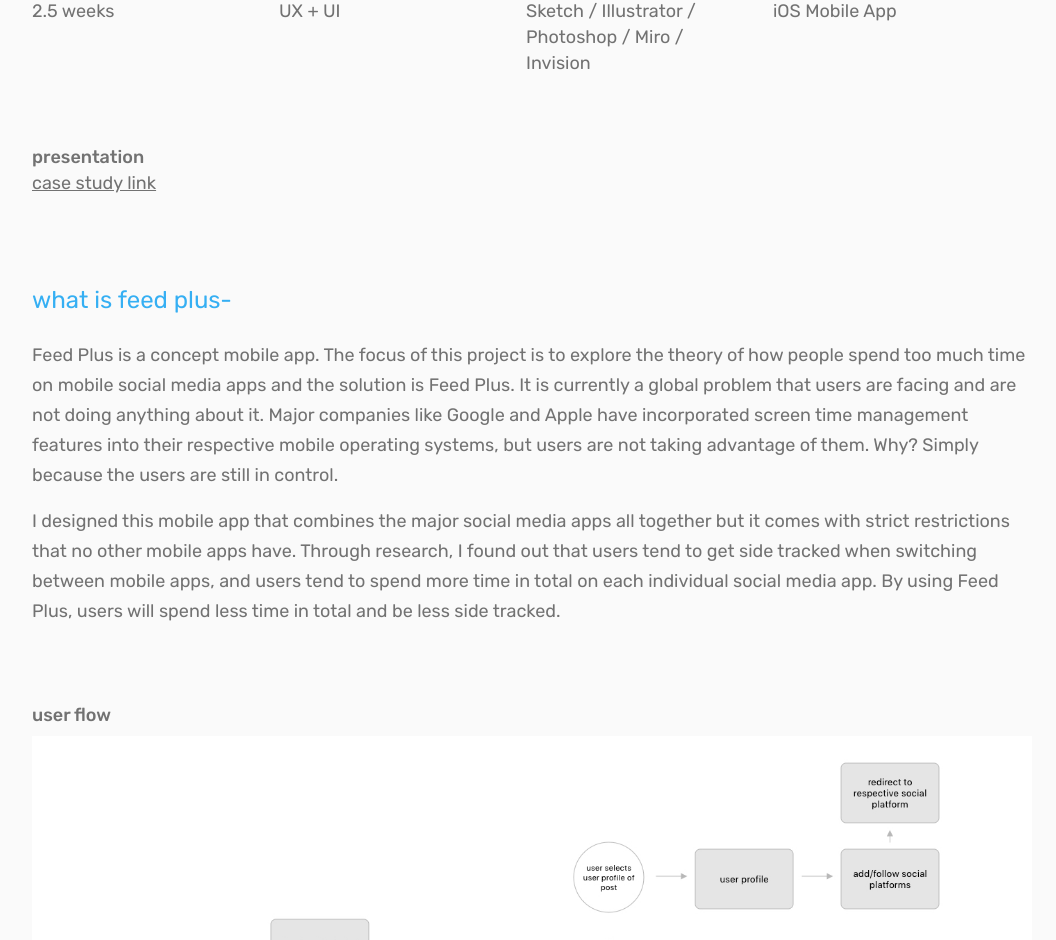
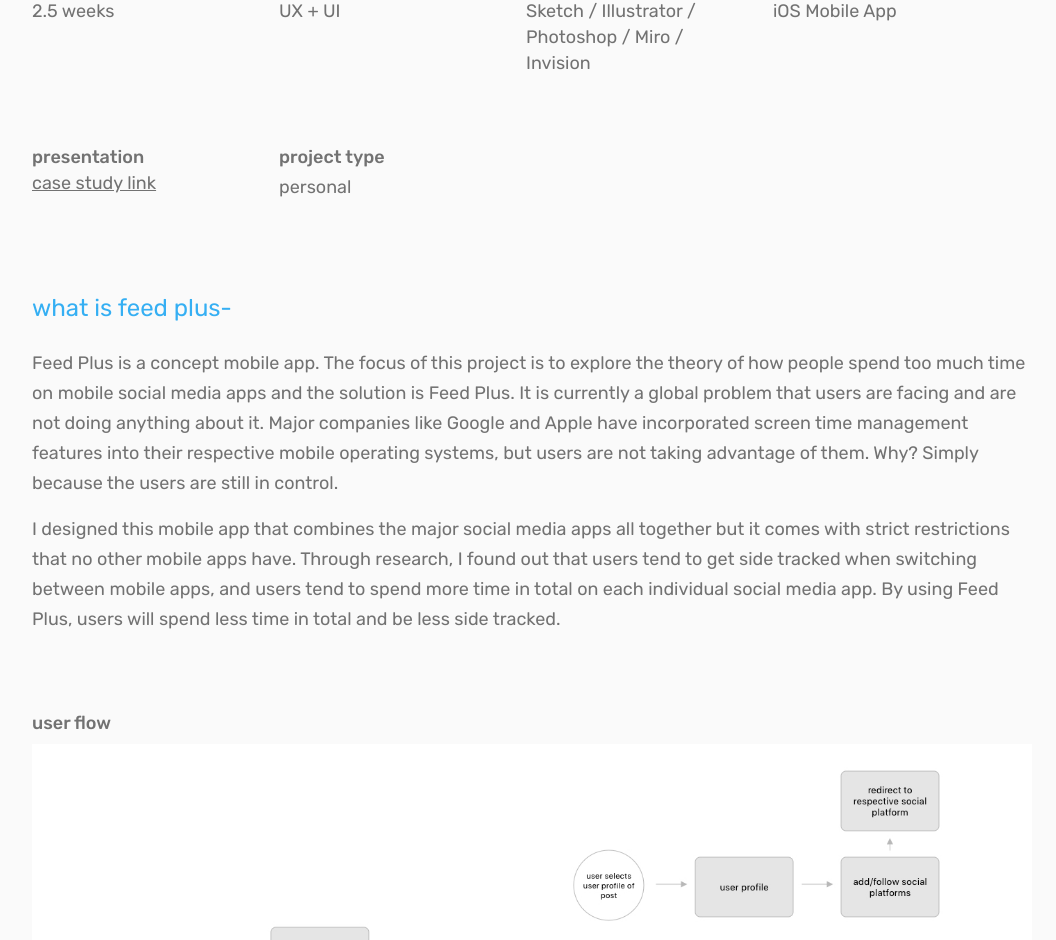
Before and after one commit to fyeung21/edison-web, a React (Create React App) app: page /work/feedplus in a window 1280 px wide. Shown: the part 1129-2069 px from the top of the page, without its empty margins (108-1164 px from the left). Built offline with nearby package versions, Linux system fonts and the light colour scheme.

Commit message:
Add project type stat

```diff
--- a/src/pages/caseStudies/feedplus.js
+++ b/src/pages/caseStudies/feedplus.js
@@ -20,6 +20,7 @@ const Feedplus = () => {
                 tools={"Sketch / Illustrator / Photoshop / Miro / Invision"}
                 platform={"iOS Mobile App"}
                 presentation={"https://www.canva.com/design/DADmU9T-5IA/UN2lqk3J2f09zNs6qYIRfw/view?utm_content=DADmU9T-5IA&utm_campaign=designshare&utm_medium=link&utm_source=sharebutton"}
+                projectType={"personal"}
             />
 
             <Container>
--- a/src/pages/caseStudies/netflix.js
+++ b/src/pages/caseStudies/netflix.js
@@ -19,6 +19,7 @@ const Netflix = () => {
                 myRole={"Graphic, UX + UI"}
                 tools={"Miro / Origami Studio / Figma / Illustrator / Photoshop"}
                 platform={"Desktop and Mobile"}
+                projectType={"personal"}
                 />
 
             <Container>
--- a/src/pages/caseStudies/pokemondb.js
+++ b/src/pages/caseStudies/pokemondb.js
@@ -23,6 +23,7 @@ const Pokemondb = () => {
                 code={"PUG / CSS / JS / NodeJS / Bootstrap"}
                 github={"https://github.com/kedison/pokemon-web-db"}
                 demo={"https://pokemon-db-web.herokuapp.com/"}
+                projectType={"personal"}
             />
 
             <Container>
--- a/src/pages/caseStudies/translink.js
+++ b/src/pages/caseStudies/translink.js
@@ -20,6 +20,7 @@ const Translink = () => {
                 tools={"Sketch / Illustrator / Photoshop"}
                 platform={"iOS Mobile App"}
                 presentation={"https://www.canva.com/design/DAD_qKZLh2w/view?utm_content=DAD_qKZLh2w&utm_campaign=designshare&utm_medium=link&utm_source=publishsharelink"}
+                projectType={"personal"}
             />
 
             <Container>
```
